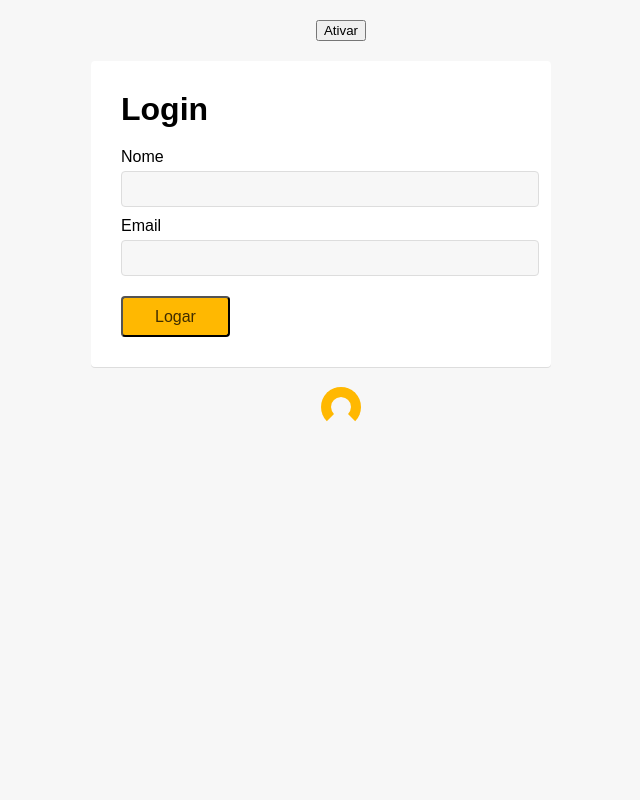
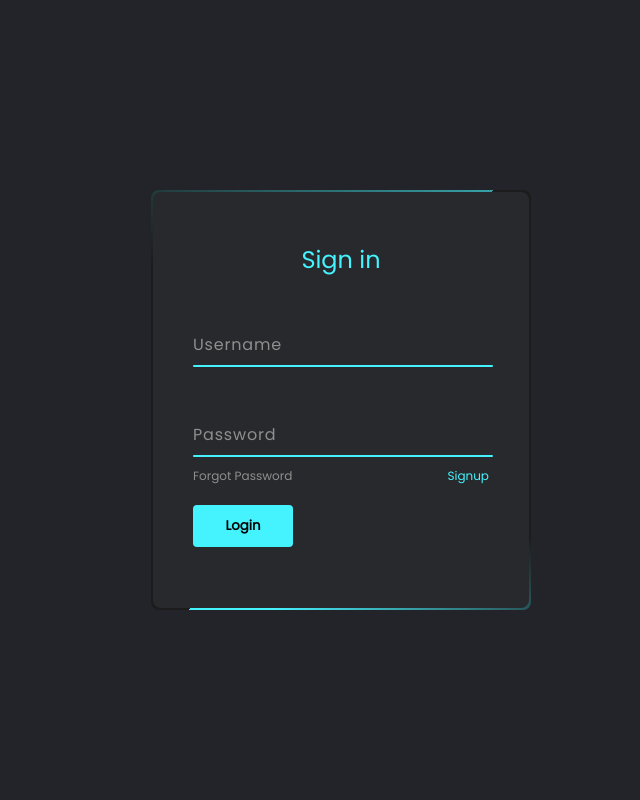
Before and after one commit to junior-pastorio-de-moura/formularios-html-css, a PHP site: page / in a window 1280 px wide. Shown: the whole page, without its empty margins (299-939 px from the left). Run offline with PHP 8.4, Linux system fonts and the light colour scheme.

Commit message:
Add files via upload

```diff
--- a/pequenosProjetos1/Login10/index.html
+++ b/pequenosProjetos1/Login10/index.html
@@ -4,20 +4,33 @@
     <meta charset="UTF-8">
     <meta http-equiv="X-UA-Compatible" content="IE=edge">
     <meta name="viewport" content="width=device-width, initial-scale=1.0">
-    <title>Login 10</title>
+    <title>Login 17</title>
     <link rel="stylesheet" href="style.css">
 </head>
 <body>
-    <button id="ativar">Ativar</button>
-    <div id="modal" class="animar">
-        <h1>Login</h1>
-        <label for="#">Nome</label>
-        <input type="text">
-        <label for="#">Email</label>
-        <input type="text">
-        <button>Logar</button>
+    <div class="box">
+        <div class="form">
+            <h2>Sign in</h2>
+
+            <div class="inputBox">
+                <input type="text" required>
+                <span>Username</span>
+                <i></i>
+            </div>
+
+            <div class="inputBox">
+                <input type="password" required>
+                <span>Password</span>
+                <i></i>
+            </div>
+
+            <div class="links">
+                <a href="#">Forgot Password</a>
+                <a href="#">Signup</a>
+            </div>
+
+            <input type="submit" value="Login">
+        </div>
     </div>
-    <div class="load"></div>
-    <script src="app.js"></script>
 </body>
 </html>
--- a/pequenosProjetos1/Login10/style.css
+++ b/pequenosProjetos1/Login10/style.css
@@ -1,93 +1,142 @@
+@import url('https://fonts.googleapis.com/css2?family=Poppins&family=Roboto:wght@100;300;400;500;700&');
+
+*{
+    margin: 0;
+    padding: 0;
+    box-sizing: border-box;
+    font-family: 'Poppins', sans-serif;
+}
+html, body{
+    width: 100%;
+}
 body{
-    margin: 20px;
-    background-color: #f7f7f7;
+    display: flex;
+    justify-content: center;
+    align-items: center;
+    min-height: 100vh;
+    background: #23242a;
 }
-
-#ativar{
-    display: block;
-    margin: 20px auto;
+.box{
+    position: relative;
+    background: #1c1c1c;
+    border-radius: 8px;
+    overflow: hidden;
 }
-#modal{
-    padding: 30px;
-    background-color: #fff;
-    border-radius: 4px;
-    box-shadow: 0 1px rgba(0, 0, 0, .1);
-    max-width: 400px;
-    margin: 20px auto;
-    opacity: 0;
-    transform: translateX(-20px);
+.box, .box::before, .box::after{
+    width: 380px;
+    height: 420px;
 }
-#modal h1{
-    font-family: sans-serif;
-    margin: 0px 0px 20px;
+.box::before, .box::after{
+    content: '';
+    position: absolute;
+    top: -50%;
+    left: -50%;
+    transform-origin: bottom right;
+    animation: animate 6s linear infinite;
 }
-#modal label{
-    display: block;
-    font-family: sans-serif;
-    margin-bottom: 5px;
-    margin-top: 10px;
+.box::before{
+    background: linear-gradient(0deg, transparent, #45f3ff);
 }
-#modal input{
-    width: 100%;
-    border: 1px solid #ddd;
-    border-radius: 4px;
-    padding: .5rem;
-    font-size: 1rem;
-    background-color: #f7f7f7;
+.box::after{
+    background: linear-gradient(0deg, transparent, #45f3ff, #45f3ff);
+    animation-delay: -3s;
 }
-#modal button{
-    cursor: pointer;
-    margin-top: 20px;
-    display: block;
-    font-family: sans-serif;
-    font-size: 1rem;
-    padding: .6rem 2rem;
-    background-color: #ffb801;
-    border-radius: 4px;
-    color: #402d00;
-}
-#modal.animar{
-    /*animation-name: slide;
-    animation-duration: .3s;
-    animation-timing-function: ease;
-    animation-delay: 0;
-    animation-direction: normal;
-    animation-fill-mode: forwards;
-    animation-play-state: running;
-    animation-iteration-count: 1;*/ /*valor normal (1), pra ficar repetindo (infinity)*/
-    animation: slide .3s forwards;/*name / duration / fill-mode / o resto acima são propriedades
-    padrão*/
-}
-
-@keyframes slide {
-    from {
-        transform: translateX(0);
-        opacity: 0;
+@keyframes animate {
+    0%{
+        transform: rotate(0deg);
     }
-    to {
-        opacity: 1;
-    }
-}
-
-.load{
-    width: 20px;
-    height: 20px;
-    border: 10px solid;
-    border-radius: 50%;
-    border-top-color: transparent;
-    margin: 0 auto;
-    color: #ffb801;
-    animation: load .4s linear infinite;
-}
-
-@keyframes load{
-    to {
+    100%{
         transform: rotate(360deg);
     }
 }
 
-@keyframes loadFrames{
-    0%{
-        transform: ;
-    }
+.form{
+    position: absolute;
+    z-index: 10;
+    background: #28292d;
+    inset: 2px;
+    border-radius: 8px;
+    padding: 50px 40px;
+    display: flex;
+    flex-direction: column;
 }
+.form h2{
+    color: #45f3ff;
+    font-weight: 500;
+    text-align: center;
+    letter-spacing: 0;
+}
+.inputBox{
+    position: relative;
+    width: 300px;
+    margin-top: 35px;
+}
+.inputBox input{
+    position: relative;
+    width: 100%;
+    padding: 20px 10px 10px;
+    background: transparent;
+    border: none;
+    outline: none;
+    color: #23242a;
+    font-size: 1em;
+    letter-spacing: .05em;
+    z-index: 10;
+}
+.inputBox span{
+    position: absolute;
+    left: 0;
+    padding: 20px 0px 10px;
+    font-size: 1em;
+    color: #8f8f8f;
+    pointer-events: none;
+    letter-spacing: .05em;
+    transition: .5s;
+}
+.inputBox input:valid ~ span,
+.inputBox input:focus ~ span{
+    color: #45f3ff;
+    transform: translateX(0px) translateY(-34px);
+    font-size: .75em;
+}
+.inputBox i{
+    position: absolute;
+    left: 0;
+    bottom: 0;
+    width: 100%;
+    height: 2px;
+    background: #45f3ff;
+    border-radius: 4px;
+    transition: .5s;
+    pointer-events: none;
+    z-index: 9;
+}
+.inputBox input:valid ~ i,
+.inputBox input:focus ~ i{
+    height: 44px;
+}
+.links{
+    display: flex;
+    justify-content: space-between;
+}
+.links a{
+    margin: 10px 0;
+    font-size: .75em;
+    color: #8f8f8f;
+    text-decoration: none;
+}
+.links a:hover,
+.links a:nth-child(2){
+    color: #45f3ff;
+}
+input[type=submit]{
+    border: none;
+    outline: none;
+    background-color: #45f3ff;
+    padding: 11px 25px;
+    width: 100px;
+    margin-top: 10px;
+    border-radius: 4px;
+    font-weight: 600;
+    cursor: pointer;
+}
```
